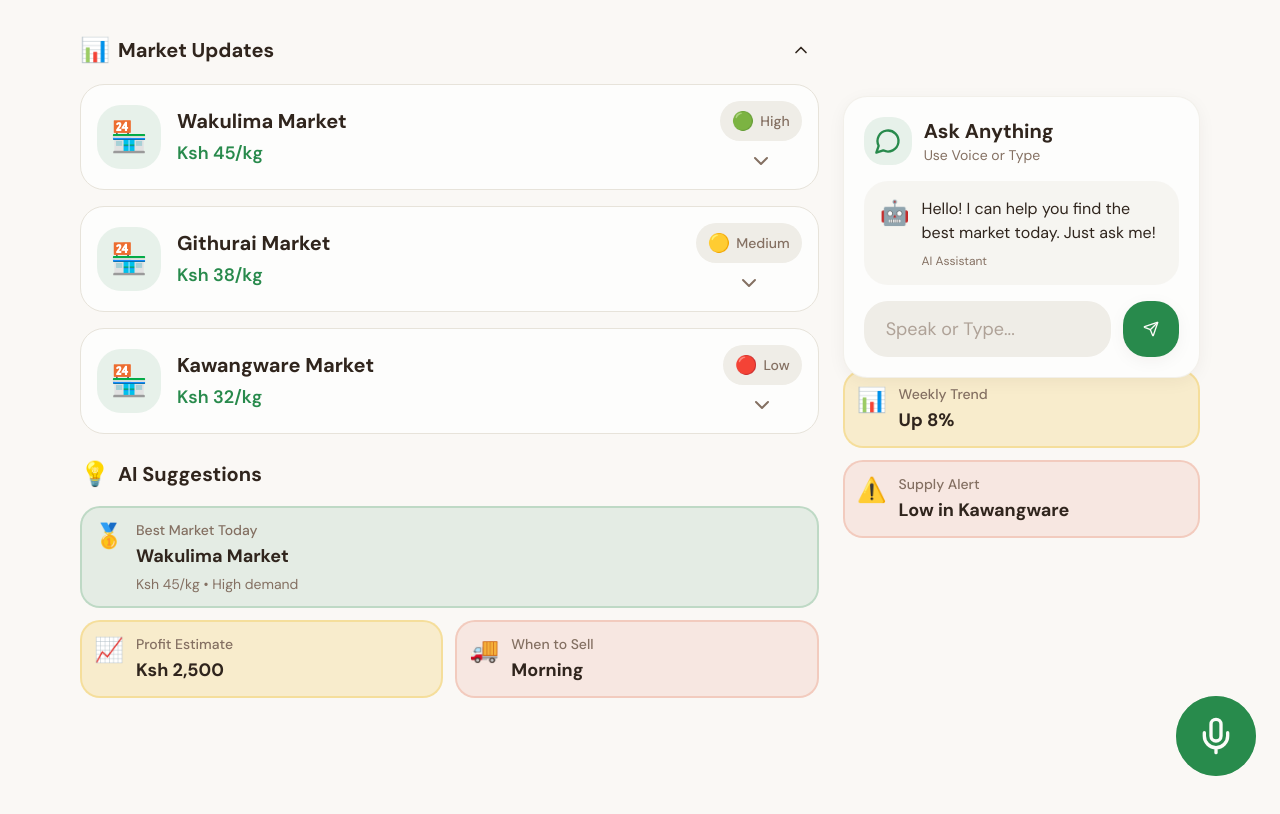
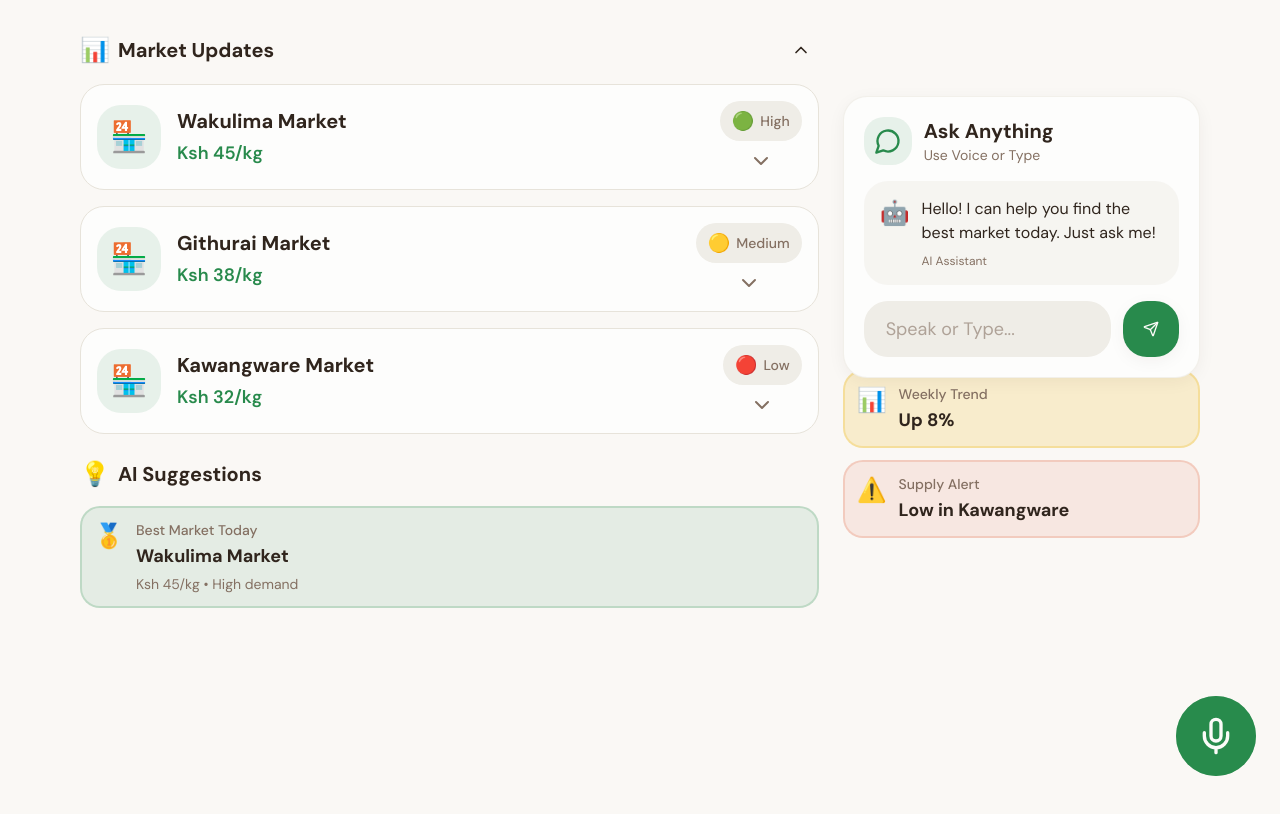
Before and after one commit to DevFrancisLab/sokoleo, a React (Vite) app in the folder frontend/: page /dashboard in a window 1280 px wide. Shown: the top 814 px of the page. Built offline with nearby package versions, Linux system fonts and the light colour scheme; the HTML template or start-up script is replaced by a standard one.

Commit message:
Dashboard: remove 'Profit Estimate' and 'When to Sell' cards from AI Suggestions

```diff
--- a/frontend/src/pages/Dashboard.tsx
+++ b/frontend/src/pages/Dashboard.tsx
@@ -53,10 +53,6 @@ const Dashboard = () => {
 
 							<div className="grid gap-3">
 								<InsightTile icon="🥇" label="Best Market Today" value="Wakulima Market" subtext="Ksh 45/kg • High demand" variant="primary" />
-								<div className="grid grid-cols-2 gap-3">
-									<InsightTile icon="📈" label="Profit Estimate" value="Ksh 2,500" variant="secondary" />
-									<InsightTile icon="🚚" label="When to Sell" value="Morning" variant="accent" />
-								</div>
 							</div>
 						</section>
 					</div>
```
